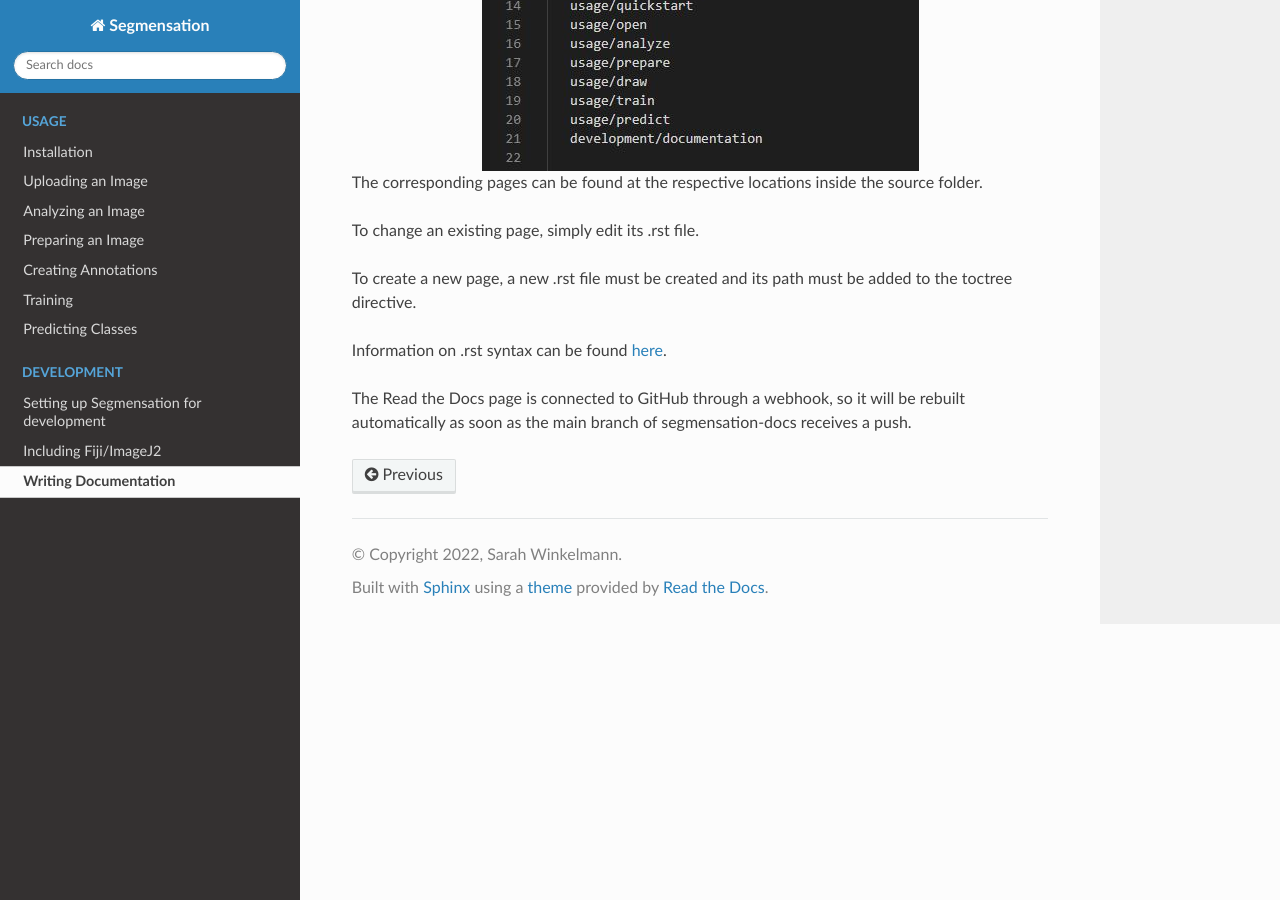
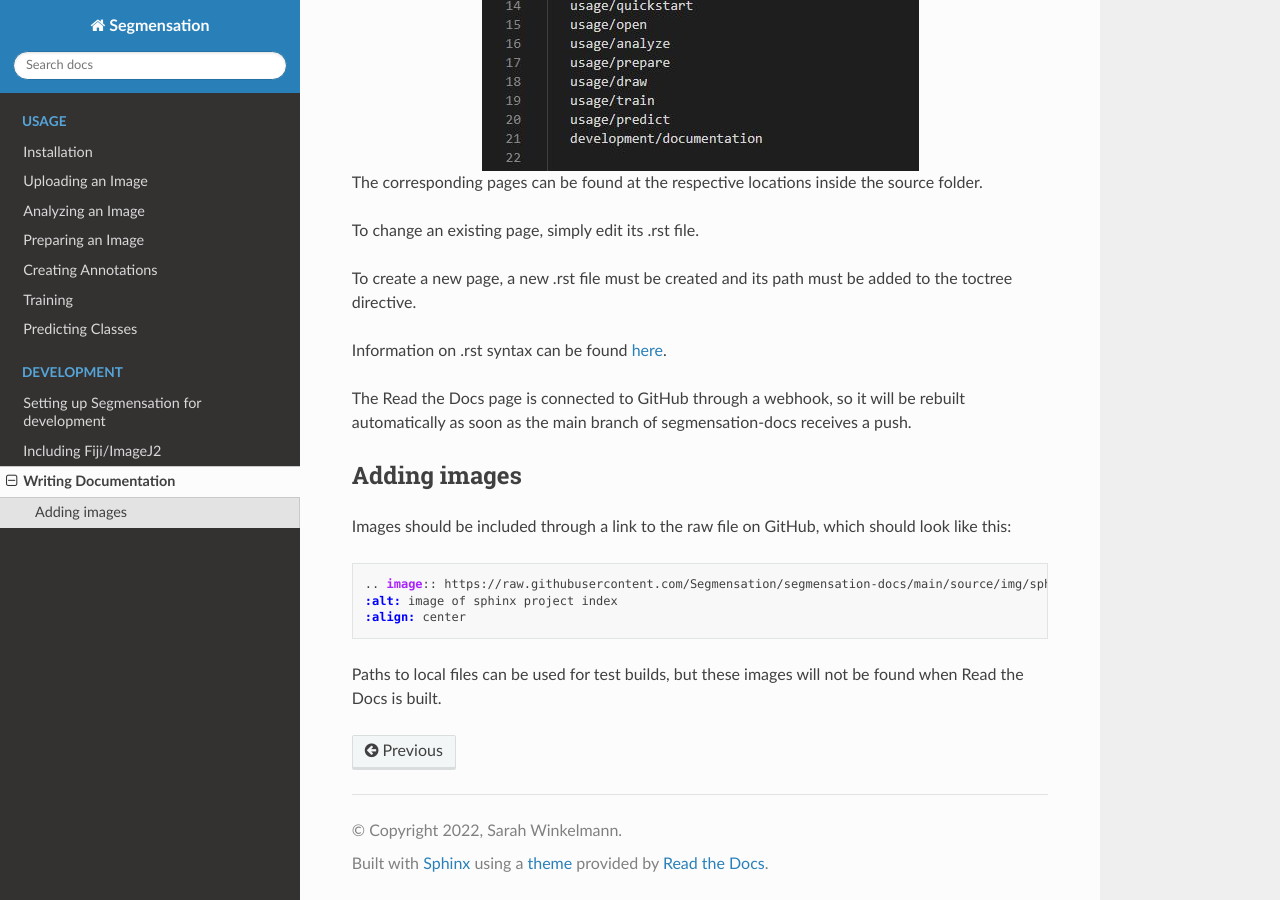
Before and after one commit to Segmensation/segmensation-docs, a Sphinx documentation site: the page built from source/development/documentation.rst, in a window 1280 px wide and 900 px high, scrolled down 536 px. Built offline with Sphinx 7.4.7 and the Read the Docs theme 2.0.0, drawn with Linux system fonts in a browser that asks for light colours.

Commit message:
add image section to documentation page

```diff
--- a/source/development/documentation.rst
+++ b/source/development/documentation.rst
@@ -15,7 +15,7 @@ The documentation index is contained in ``source/index.rst`` and looks as
 follows:
 
 .. image:: https://raw.githubusercontent.com/Segmensation/segmensation-docs/main/source/img/sphinx_index.jpg
-   :alt: image of shinx project index
+   :alt: image of sphinx project index
    :align: center
 
 The corresponding pages can be found at the respective locations inside the
@@ -32,3 +32,17 @@ Information on .rst syntax can be found `here
 The Read the Docs page is connected to GitHub through a webhook, so it will
 be rebuilt automatically as soon as the main branch of segmensation-docs
 receives a push.
+
+Adding images
+-------------
+Images should be included through a link to the raw file on GitHub, which
+should look like this:
+
+.. code:: restructuredtext
+
+   .. image:: https://raw.githubusercontent.com/Segmensation/segmensation-docs/main/source/img/sphinx_index.jpg
+   :alt: image of sphinx project index
+   :align: center
+
+Paths to local files can be used for test builds, but these images will not
+be found when Read the Docs is built.
```
